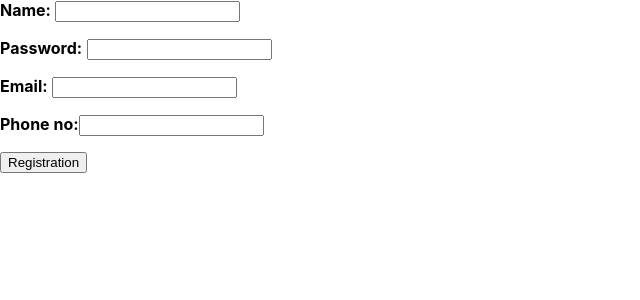
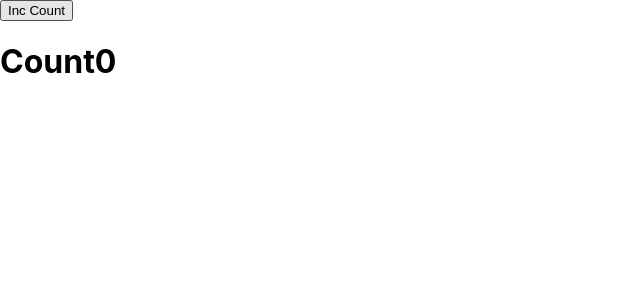
Before and after one commit to ArpithaPuttegowda/Reactjs8amApril, a React (Create React App) app in the folder sampleproject/: page / in a window 1280 px wide. Shown: the top 300 px of the page, without its empty margins (0-640 px from the left). Built offline with nearby package versions, Linux system fonts and the light colour scheme.

Commit message:
setState

```diff
--- a/sampleproject/src/App.js
+++ b/sampleproject/src/App.js
@@ -3,6 +3,8 @@ import Parent from "./Component/ForwardingREf";
 import GetElementRefOnChange from "./Component/getElementRefOnChange";
 import ReactCreateRef from "./Component/ReactCreateRef";
 import RefReact18 from "./Component/RefReact18";
+import SetState1 from "./Component/SetState1";
+import SetState2 from "./Component/SetState2Cb";
 
 class App extends Component {
   render() {
@@ -11,7 +13,9 @@ class App extends Component {
         {/* <RefReact18 /> */}
         {/* <ReactCreateRef /> */}
         {/* <Parent /> */}
-        <GetElementRefOnChange />
+        {/* <GetElementRefOnChange /> */}
+        {/* <SetState1 /> */}
+        <SetState2 />
       </>
     );
   }
--- /dev/null
+++ b/sampleproject/src/Component/SetState1.js
@@ -0,0 +1,25 @@
+import React, {Component} from "react";
+
+//setState with object as a arg
+
+export default class SetState1 extends Component {
+  state = {
+    count: 0,
+    name: ""
+  };
+
+  handleClick = () => {
+    this.setState({
+      count: this.state.count + 1
+    });
+  };
+
+  render() {
+    return (
+      <div>
+        <button onClick={this.handleClick}>Inc Count</button>
+        <h1>Count{this.state.count}</h1>
+      </div>
+    );
+  }
+}
--- /dev/null
+++ b/sampleproject/src/Component/SetState2Cb.js
@@ -0,0 +1,29 @@
+import React, {Component} from "react";
+
+//setState with object and callback as a arg
+
+export default class SetState2 extends Component {
+  state = {
+    count: 0
+  };
+
+  handleClick = () => {
+    this.setState(
+      {
+        count: this.state.count + 1
+      },
+      () => {
+        console.log(this.state.count, "count");
+      }
+    );
+  };
+
+  render() {
+    return (
+      <div>
+        <button onClick={this.handleClick}>Inc Count</button>
+        <h1>Count{this.state.count}</h1>
+      </div>
+    );
+  }
+}
```
